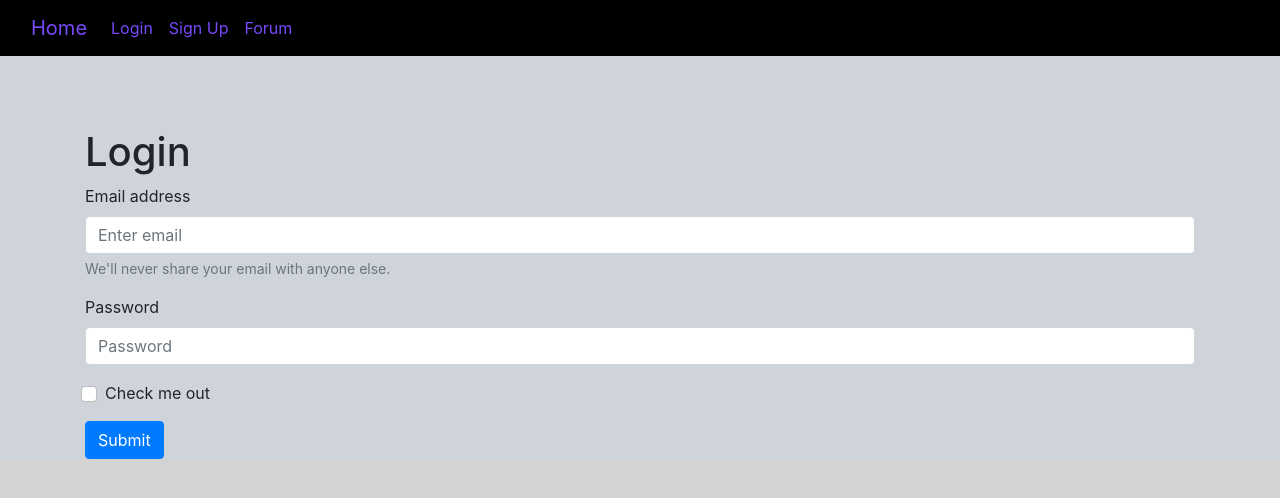
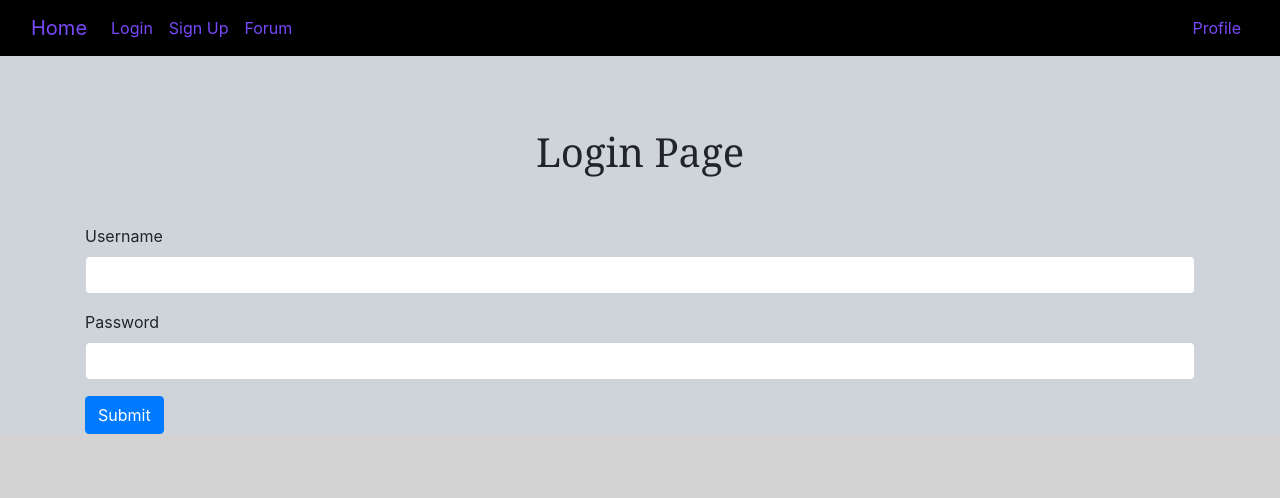
Before and after one commit to evanstone32/Comp-Sci-Messageboard-Final-Project, a Flask app: page /login in a window 1280 px wide. Shown: the top 498 px of the page. Run offline with Flask 3, Linux system fonts and the light colour scheme.

Commit message:
added login, register and started user profile pages. Also added user repository

```diff
--- a/app.py
+++ b/app.py
@@ -1,6 +1,20 @@
 from flask import Flask, redirect, render_template, request
+from src.repositories.user_repository import get_user_repository
+
 
 app = Flask(__name__)
+global logged_in_user
+
+global logged_in
+logged_in = False
+
+
+users = get_user_repository()
+
+users.create_user("Todd", "Lewis", "Todd.Lewis@gmail.com",
+                  "Tlewyy", users.get_new_user_num())
+users.get_all_users()[0].set_password('password')
+
 
 @app.get('/')
 def index():
@@ -8,16 +22,48 @@ def index():
 
 
 @app.get('/login')
-def list_all_movies():
+def login():
     return render_template('login.html')
 
-@app.get('/SignUp')
-def sign_up():
-    return render_template('sign_up.html')
 
 @app.get('/forum')
 def forum():
     return render_template('forum.html')
+
+
+@app.get('/register')
+def register():
+    return render_template('register.html')
+
+
+@app.route('/profile', methods=['POST', 'GET'])
+def profile():
+
+    if request.method == 'POST':
+        # print(request.form['email'])
+
+        user = users.get_user_by_username(request.form['username'])
+
+        if user is None and request.form['passwordReenter'] is not None:
+
+            global logged_in_user
+            logged_in_user = users.create_user(request.form['fname'],
+                                               request.form['lname'], request.form['email'], request.form['username'], users.get_new_user_num())
+            logged_in_user.set_password(request.form['password'])
+            global logged_in
+            logged_in = True
+        else:
+            logged_in_user = user
+            logged_in = True
+
+    # else:
+    #   user = request.args.get('nm')
+    #   return redirect(url_for('success',name = user))
+
+    if not logged_in:
+        return redirect("/")
+
+    return render_template('profile.html', user=logged_in_user)
 
 
 @app.get('/posts')
--- /dev/null
+++ b/static/style.css
@@ -0,0 +1,47 @@
+.topical {
+
+    height: 100%;
+    width: 100%;
+
+    display: flex;
+    justify-content: center;
+    text-align: center;
+    font-family: Cambria, Cochin, Georgia, Times, 'Times New Roman', serif;
+    text-align: center;
+    font-size: larger;
+    flex-flow: wrap;
+}
+
+.btn-huge {
+    padding-top: 20px;
+    padding-bottom: 20px;
+}
+
+.sign-log-btn {
+    margin-top: 10rem;
+    display: flex;
+    justify-content: center;
+}
+
+div.sign-log-btn a {
+    margin: 10px;
+
+}
+
+:root {
+
+    --dark1: #000000;
+    --purple: #7749F8;
+    --grey: #CED4DA;
+    --white: #FCFCFC;
+    background-color: #d3d3d3;
+}
+
+body {
+    background-color: var(--grey);
+}
+
+.bigButton {
+    width: 500px;
+    height: 500px;
+}
--- a/templates/_layout.html
+++ b/templates/_layout.html
@@ -4,9 +4,13 @@
   <meta charset="UTF-8">
   <meta http-equiv="X-UA-Compatible" content="IE=edge">
   <meta name="viewport" content="width=device-width, initial-scale=1.0">
+  <link href='/static/style.css' rel='stylesheet'>
   <link href="https://cdn.jsdelivr.net/npm/bootstrap@5.1.3/dist/css/bootstrap.min.css" rel="stylesheet" integrity="sha384-1BmE4kWBq78iYhFldvKuhfTAU6auU8tT94WrHftjDbrCEXSU1oBoqyl2QvZ6jIW3" crossorigin="anonymous">
   <script defer src="https://cdn.jsdelivr.net/npm/bootstrap@5.1.3/dist/js/bootstrap.bundle.min.js" integrity="sha384-ka7Sk0Gln4gmtz2MlQnikT1wXgYsOg+OMhuP+IlRH9sENBO0LRn5q+8nbTov4+1p" crossorigin="anonymous"></script>
-  <link href="style.css" rel="stylesheet">
+
+  <link rel="stylesheet" href="https://cdn.jsdelivr.net/npm/bootstrap@4.1.3/dist/css/bootstrap.min.css" integrity="sha384-MCw98/SFnGE8fJT3GXwEOngsV7Zt27NXFoaoApmYm81iuXoPkFOJwJ8ERdknLPMO" crossorigin="anonymous">
+
+
   <title>{% block title %}{% endblock %}</title>
 </head>
 <body style="background-color: #CED4DA;">
@@ -22,10 +26,16 @@
             <a class="nav-link{% if list_movies_active %} active{% endif %}" style="color: #7749F8;" href="/login">Login</a>
           </li>
           <li class="nav-item">
-            <a class="nav-link{% if create_rating_active %} active{% endif %}" style="color: #7749F8;" href="/SignUp">Sign Up</a>
+            <a class="nav-link{% if create_rating_active %} active{% endif %}" style="color: #7749F8;" href="/register">Sign Up</a>
           </li>
           <li class="nav-item">
             <a class="nav-link{% if search_active %} active{% endif %}" style="color: #7749F8;" href="/forum">Forum</a>
+          </li>
+        </ul>
+
+        <ul class="navbar-nav mb-3 mb-lg-0">
+          <li class="nav-item">
+            <a class="nav-link{% if search_active %} active{% endif %}" style="color: #7749F8;" href="/profile">Profile</a>
           </li>
         </ul>
       </div>
--- a/templates/login.html
+++ b/templates/login.html
@@ -6,31 +6,39 @@
 <h1 class="mb-5"></h1>
 <p class="mb-3"></p>
 
-<link rel="stylesheet" href="https://cdn.jsdelivr.net/npm/bootstrap@4.1.3/dist/css/bootstrap.min.css" integrity="sha384-MCw98/SFnGE8fJT3GXwEOngsV7Zt27NXFoaoApmYm81iuXoPkFOJwJ8ERdknLPMO" crossorigin="anonymous">
-<script src="https://code.jquery.com/jquery-3.3.1.slim.min.js" integrity="sha384-q8i/X+965DzO0rT7abK41JStQIAqVgRVzpbzo5smXKp4YfRvH+8abtTE1Pi6jizo" crossorigin="anonymous"></script>
-<script src="https://cdn.jsdelivr.net/npm/popper.js@1.14.3/dist/umd/popper.min.js" integrity="sha384-ZMP7rVo3mIykV+2+9J3UJ46jBk0WLaUAdn689aCwoqbBJiSnjAK/l8WvCWPIPm49" crossorigin="anonymous"></script>
-<script src="https://cdn.jsdelivr.net/npm/bootstrap@4.1.3/dist/js/bootstrap.min.js" integrity="sha384-ChfqqxuZUCnJSK3+MXmPNIyE6ZbWh2IMqE241rYiqJxyMiZ6OW/JmZQ5stwEULTy" crossorigin="anonymous"></script>
+<link rel="stylesheet" href="https://cdn.jsdelivr.net/npm/bootstrap@4.1.3/dist/css/bootstrap.min.css"
+  integrity="sha384-MCw98/SFnGE8fJT3GXwEOngsV7Zt27NXFoaoApmYm81iuXoPkFOJwJ8ERdknLPMO" crossorigin="anonymous">
+<script src="https://code.jquery.com/jquery-3.3.1.slim.min.js"
+  integrity="sha384-q8i/X+965DzO0rT7abK41JStQIAqVgRVzpbzo5smXKp4YfRvH+8abtTE1Pi6jizo" crossorigin="anonymous"></script>
+<script src="https://cdn.jsdelivr.net/npm/popper.js@1.14.3/dist/umd/popper.min.js"
+  integrity="sha384-ZMP7rVo3mIykV+2+9J3UJ46jBk0WLaUAdn689aCwoqbBJiSnjAK/l8WvCWPIPm49" crossorigin="anonymous"></script>
+<script src="https://cdn.jsdelivr.net/npm/bootstrap@4.1.3/dist/js/bootstrap.min.js"
+  integrity="sha384-ChfqqxuZUCnJSK3+MXmPNIyE6ZbWh2IMqE241rYiqJxyMiZ6OW/JmZQ5stwEULTy" crossorigin="anonymous"></script>
 
 
-<h1>Login</h1>
+<div class='topical'>
+  <h1 class="mb-5">Login Page</h1>
+</div>
 
-<form>
-    <div class="form-group">
-      <label for="exampleInputEmail1">Email address</label>
-      <input type="email" class="form-control" id="exampleInputEmail1" aria-describedby="emailHelp" placeholder="Enter email">
-      <small id="emailHelp" class="form-text text-muted">We'll never share your email with anyone else.</small>
+<div class="content">
+  <form method="post" action="/profile">
+    <div class="mb-3">
+      <label for="username" class="form-label">Username</label>
+      <input type="username" class="form-control" id="username" name="username">
+
     </div>
-    <div class="form-group">
-      <label for="exampleInputPassword1">Password</label>
-      <input type="password" class="form-control" id="exampleInputPassword1" placeholder="Password">
-    </div>
-    <div class="form-group form-check">
-      <input type="checkbox" class="form-check-input" id="exampleCheck1">
-      <label class="form-check-label" for="exampleCheck1">Check me out</label>
+
+
+
+    <div class="mb-3">
+      <label for="password" class="form-label">Password</label>
+      <input type="password" class="form-control" id="password" name="password">
     </div>
     <button type="submit" class="btn btn-primary">Submit</button>
   </form>
 
 
+</div>
+
 
 {% endblock %}
--- a/templates/style.css
+++ /dev/null
@@ -1,17 +0,0 @@
-:root {
-
-    --dark1: #000000;
-    --purple: #7749F8;
-    --grey: #CED4DA;
-    --white: #FCFCFC;
-    background-color: #d3d3d3;
-}
-
-body {
-    background-color: var(--grey);
-}
-
-.bigButton{
-    width: 500px;
-    height: 500px;
-}
```
Also changed, not shown: src/models/user.py (added, +21 -0 lines), src/repositories/user_repository.py (added, +61 -0 lines), templates/index.html (+10 -34 lines), templates/profile.html (added, +29 -0 lines), templates/register.html (added, +49 -0 lines), src/__init__.py (deleted), src/pass_handler.py (added), static/logo.png (renamed from templates/logo.png).
